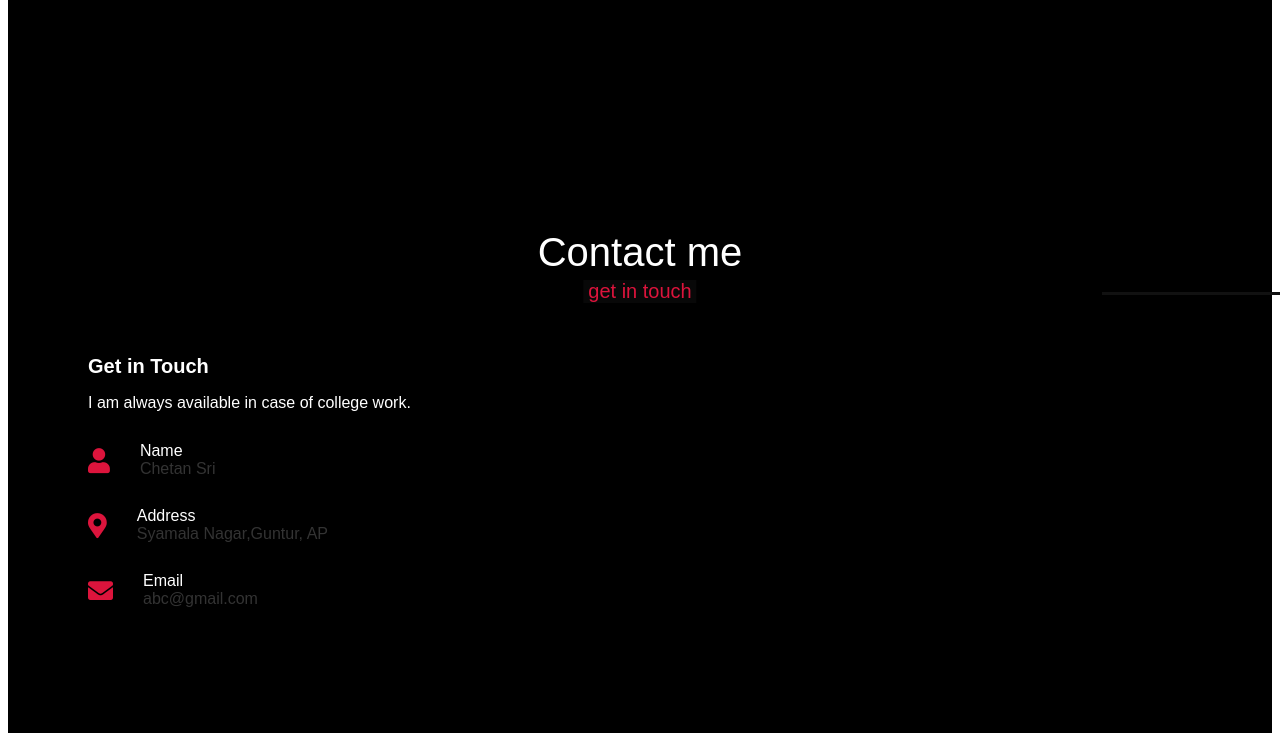
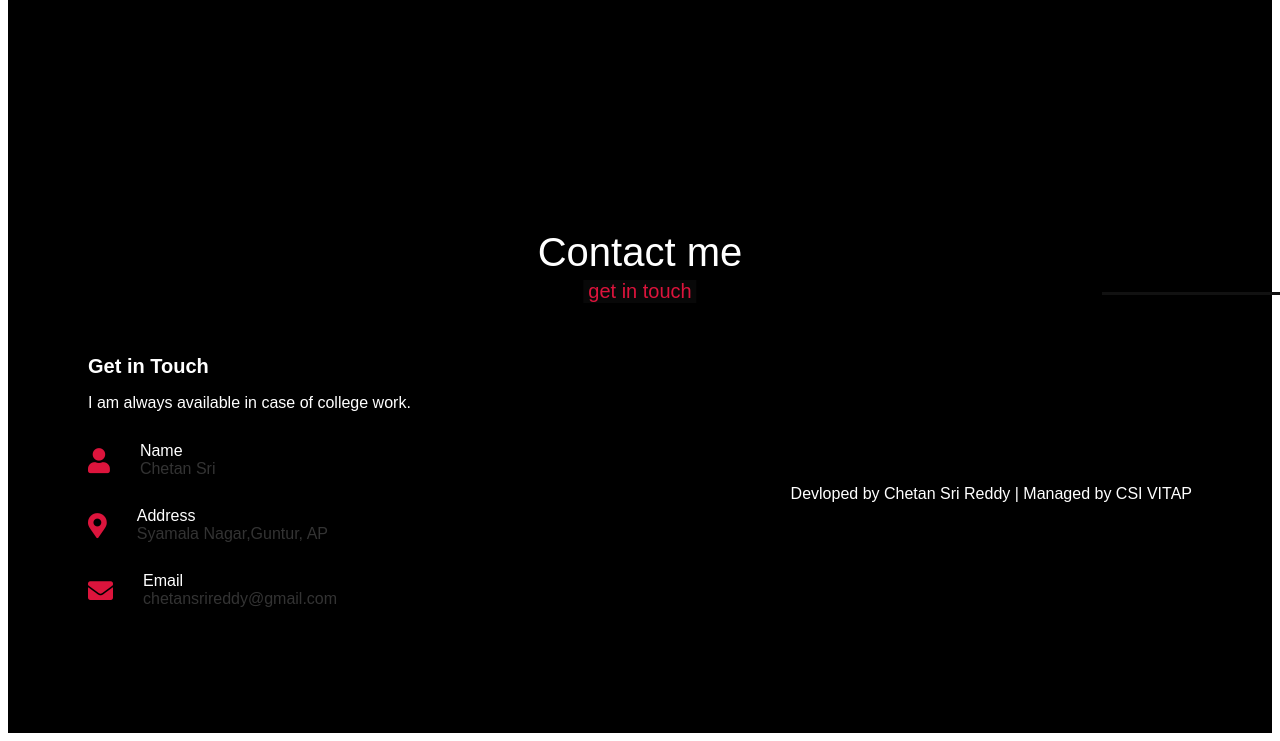
Before and after one commit to Chetan-3094/portfolio, a plain HTML site: page index.html in a window 1280 px wide. Shown: the part 2907-3648 px from the top of the page. Drawn offline with nearby package versions, Linux system fonts and the light colour scheme; files whose address does not match are found by name.

Commit message:
Update index.html

```diff
--- a/index.html
+++ b/index.html
@@ -149,10 +149,16 @@
                             <i class="fas fa-envelope"></i>
                             <div class="info">
                                 <div class="head">Email</div>
-                                <div class="sub-title">abc@gmail.com</div>
+                                <div class="sub-title">chetansrireddy@gmail.com</div>
                             </div>
                         </div>
                     </div>
                 </div>
+                <div class="footer-bottom">
+
+					<p>Devloped by Chetan Sri Reddy |  Managed by CSI VITAP</p>
+
+					</div>
+
 </body>
 </html>
```
